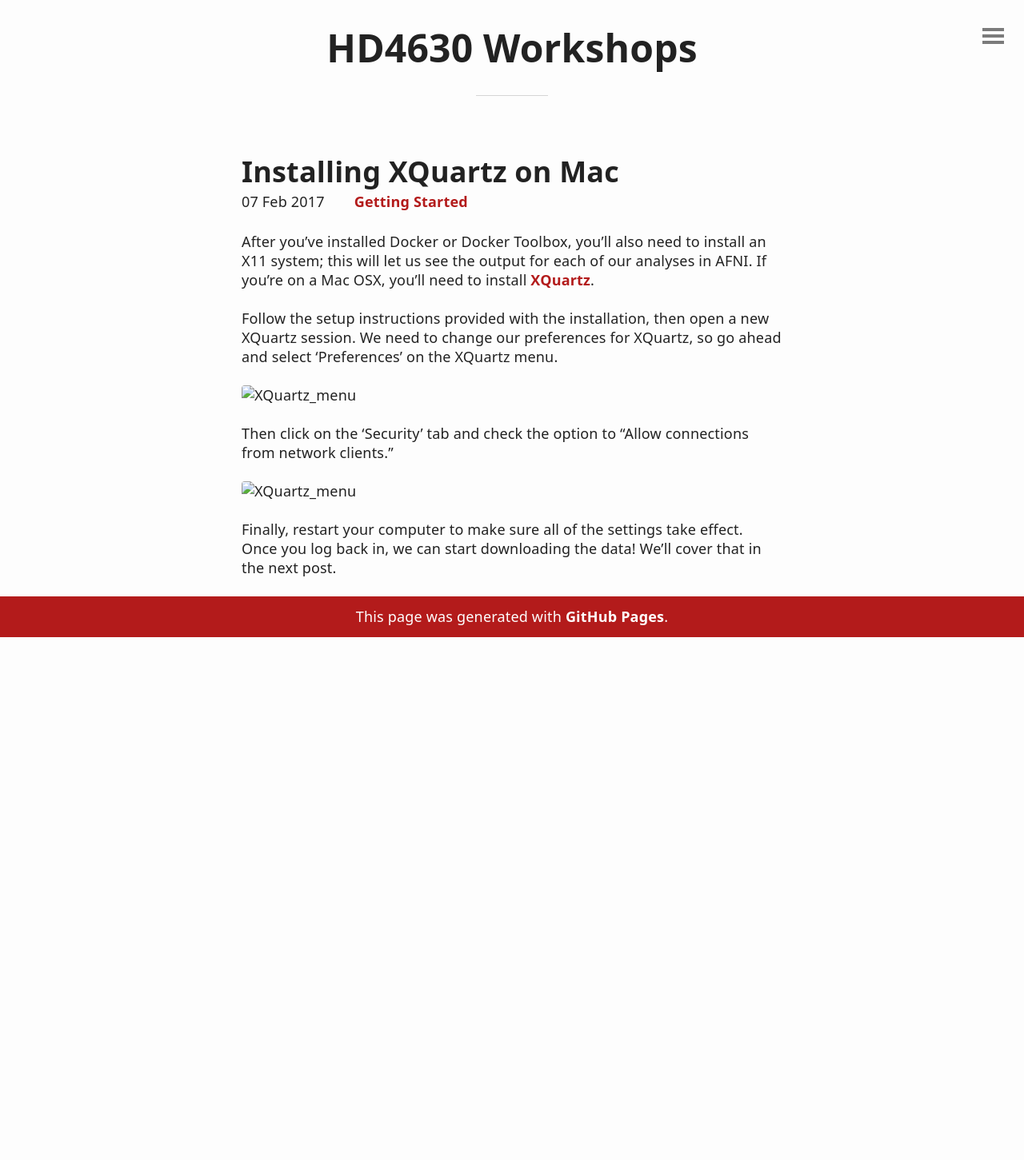
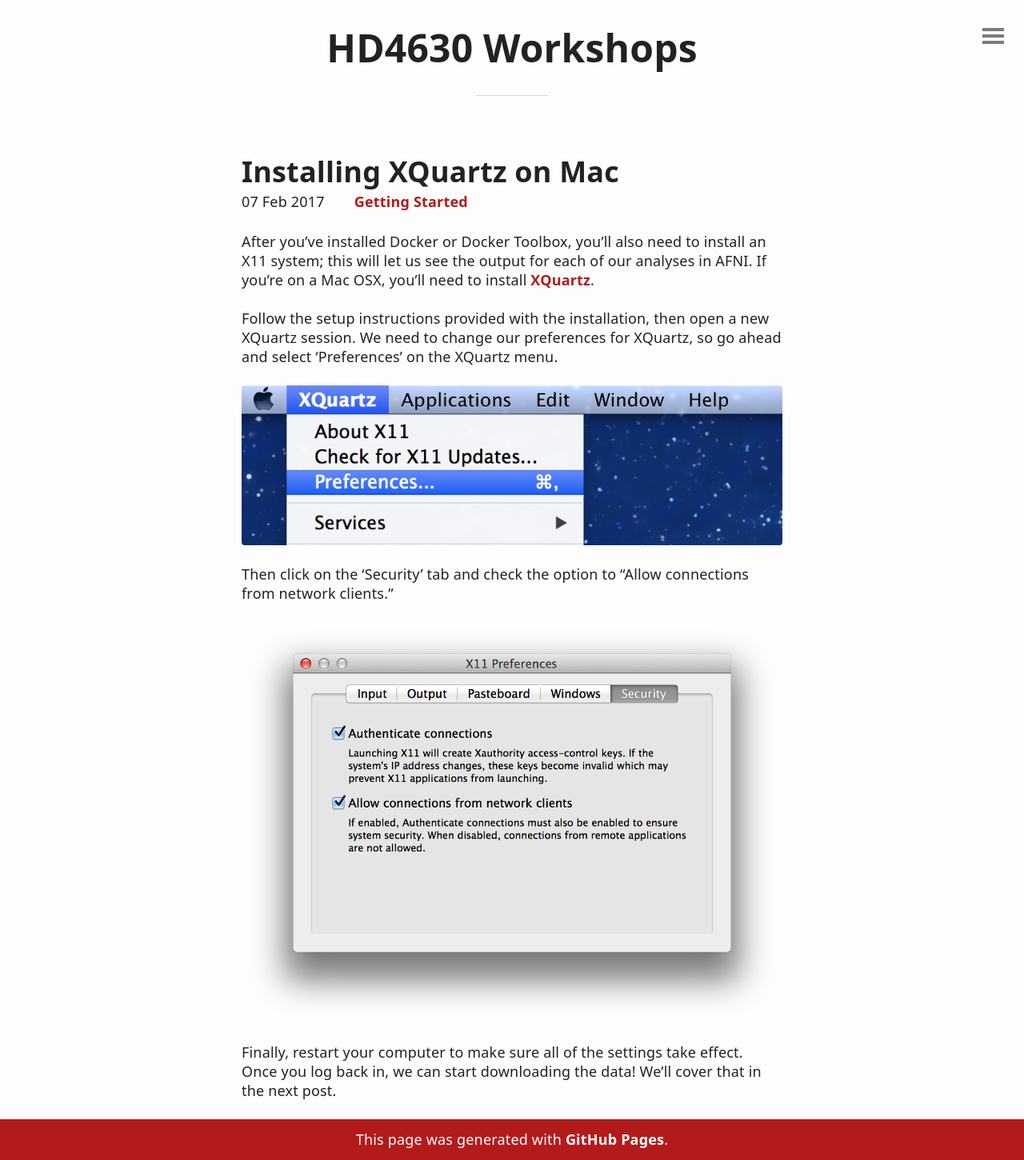
Before and after one commit to emdupre/hd4630_workshops, a Jekyll site: the page built from _posts/2017-02-07-installing-xquartz.markdown, in a window 1280 px wide. Shown: the whole page at 80% size. Built offline with Jekyll 4.4.1, drawn with Linux system fonts in a browser that asks for light colours; before the commit the page ends 900 px from its top, so only the background shows below that.

Commit message:
Update image paths

```diff
--- a/_posts/2017-02-07-installing-xquartz.markdown
+++ b/_posts/2017-02-07-installing-xquartz.markdown
@@ -9,10 +9,10 @@
 
 Follow the setup instructions provided with the installation, then open a new XQuartz session. We need to change our preferences for XQuartz, so go ahead and select 'Preferences' on the XQuartz menu.
 
-![XQuartz_menu]({{ site.url }}/assets/XQuartz_preferences.png)
+![XQuartz_menu]({{ site.baseurl }}/assets/XQuartz_preferences.png){:class="img-responsive"}
 
 Then click on the 'Security' tab and check the option to "Allow connections from network clients."
 
-![XQuartz_menu]({{ site.url }}/assets/XQuartz_allow.png)
+![XQuartz_settings]({{ site.baseurl }}/assets/XQuartz_allow.png){:class="img-responsive"}
 
 Finally, restart your computer to make sure all of the settings take effect. Once you log back in, we can start downloading the data! We'll cover that in the next post.
```
